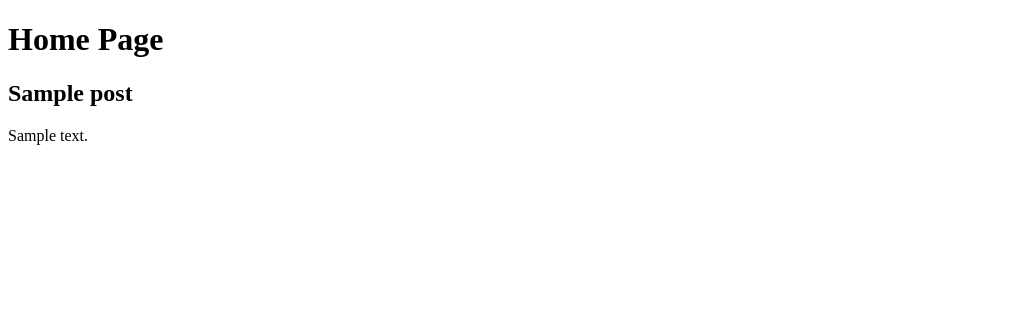
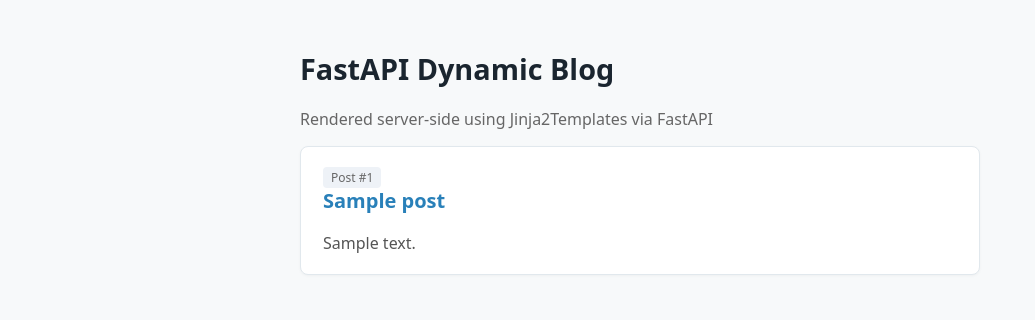
Before and after one commit to Sparsh-2007/Webdev, a Flask app: template Learn-FastApi/Templates/home.html in a window 1280 px wide. Shown: the top 320 px of the page, without its empty margins (0-1035 px from the left). Run offline with Flask 3, Linux system fonts and the light colour scheme; the template is opened without the code that fills it: most values are stand-ins (such as "Sample title", 1, 10 or a date in 2020).

Commit message:
clean up template styling with basic cards..

```diff
--- a/Learn-FastApi/Templates/home.html
+++ b/Learn-FastApi/Templates/home.html
@@ -4,12 +4,62 @@
     <meta charset="UTF-8">
     <meta name="viewport" content="width=device-width, initial-scale=1.0">
     <title>FastAPI Blog</title>
+    <style>
+        body {
+            font-family: system-ui, -apple-system, sans-serif;
+            background: #f7f9fa;
+            color: #2c3e50;
+            margin: 0;
+            padding: 30px;
+        }
+        .container {
+            max-width: 680px;
+            margin: 0 auto;
+        }
+        h1 {
+            font-size: 1.8rem;
+            margin-bottom: 20px;
+            color: #1a252f;
+        }
+        .post-card {
+            background: white;
+            border: 1px solid #e1e8ed;
+            border-radius: 8px;
+            padding: 18px 22px;
+            margin-bottom: 16px;
+            box-shadow: 0 1px 3px rgba(0,0,0,0.04);
+        }
+        .post-card h2 {
+            margin-top: 0;
+            font-size: 1.25rem;
+            color: #2980b9;
+        }
+        .post-card p {
+            margin: 8px 0 0;
+            line-height: 1.6;
+            color: #555;
+        }
+        .badge {
+            font-size: 0.75rem;
+            background: #eef2f7;
+            padding: 2px 8px;
+            border-radius: 4px;
+            color: #666;
+        }
+    </style>
 </head>
 <body>
-    <h1>Home Page</h1>
-    {% for post in posts %}
-    <h2>{{ post.title }}</h2>
-    <p>{{ post.content }}</p>
-    {% endfor %}
+    <div class="container">
+        <h1>FastAPI Dynamic Blog</h1>
+        <p style="color: #666;">Rendered server-side using Jinja2Templates via FastAPI</p>
+
+        {% for post in posts %}
+        <div class="post-card">
+            <span class="badge">Post #{{ post.id }}</span>
+            <h2>{{ post.title }}</h2>
+            <p>{{ post.content }}</p>
+        </div>
+        {% endfor %}
+    </div>
 </body>
 </html>
```
